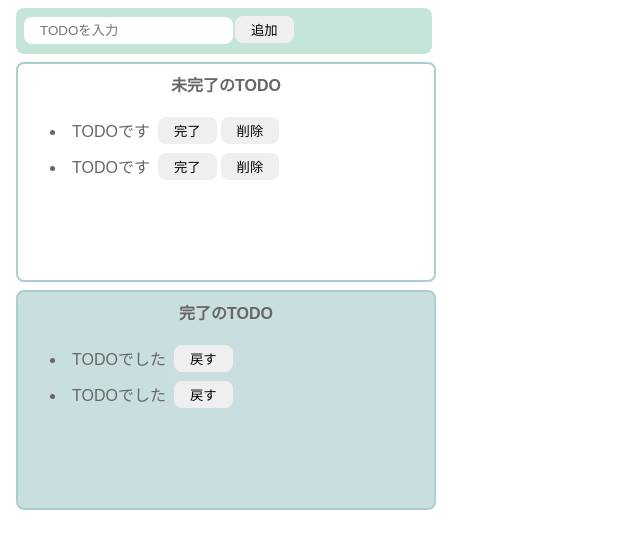
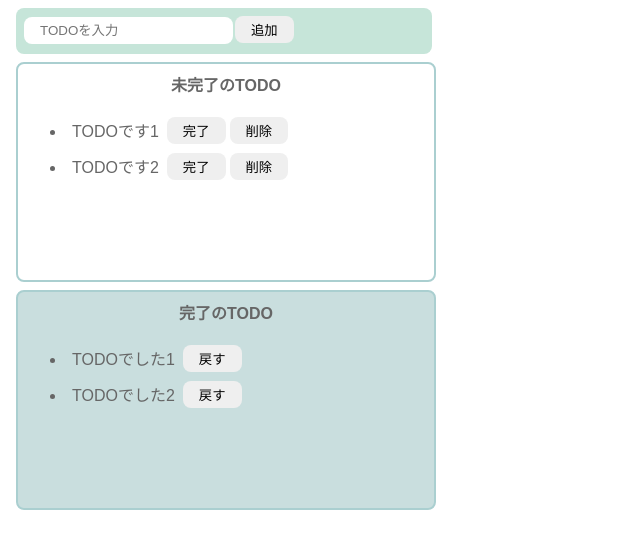
Before and after one commit to ElasticoCode/udemy-react-js-todo-app, a React (Vite) app: page / in a window 1280 px wide. Shown: the top 548 px of the page, without its empty margins (0-640 px from the left). Built offline with nearby package versions, Linux system fonts and the light colour scheme.

Commit message:
Reactでの実装を意識したモックに変更

```diff
--- a/src/Todo.jsx
+++ b/src/Todo.jsx
@@ -1,6 +1,16 @@
+import { useState } from "react";
 import './Todo.css';
 
 export const Todo = () => {
+  const [incompleteTodos, setIncompleteTodos] = useState([
+    "TODOです1",
+    "TODOです2"
+  ]);
+  const [completeTodos, setCompleteTodos] = useState([
+    "TODOでした1",
+    "TODOでした2"
+  ]);
+
   return (
     <>
         <div className="input-area">
@@ -10,37 +20,32 @@
         <div className="incomplete-area">
           <p className="title">未完了のTODO</p>
           <ul>
-            <li>
+            {incompleteTodos.map((todo) => {
+              return (
+                <li key={todo}>
                   <div className="list-row">
-                <p className="todo-item">TODOです</p>
+                    <p className="todo-item">{todo}</p>
                     <button>完了</button>
                     <button>削除</button>
                   </div>
                 </li>
-            <li>
-              <div className="list-row">
-                <p className="todo-item">TODOです</p>
-                <button>完了</button>
-                <button>削除</button>
-              </div>
-            </li>
+              );
+            })}
           </ul>
         </div>
         <div className="complete-area">
         <p className="title">完了のTODO</p>
           <ul>
-            <li>
+            {completeTodos.map((todo) => {
+              return(
+                <li key={todo}>
                   <div className="list-row">
-                <p className="todo-item">TODOでした</p>
+                    <p className="todo-item">{todo}</p>
                     <button>戻す</button>
                   </div>
                 </li>
-            <li>
-              <div className="list-row">
-                <p className="todo-item">TODOでした</p>
-                <button>戻す</button>
-              </div>
-            </li>
+              );
+            })}
           </ul>
         </div>
     </>
```
Lines whose indentation alone changed are shown as unchanged.
